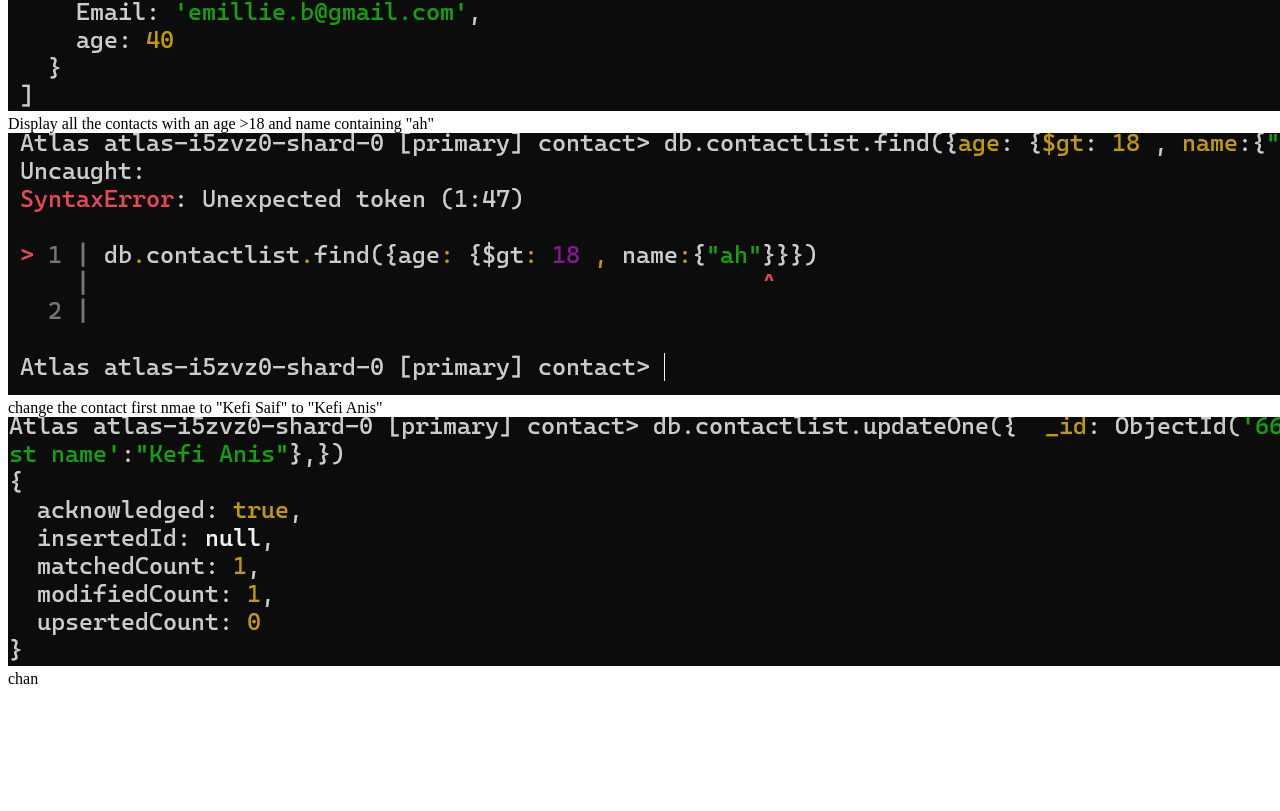
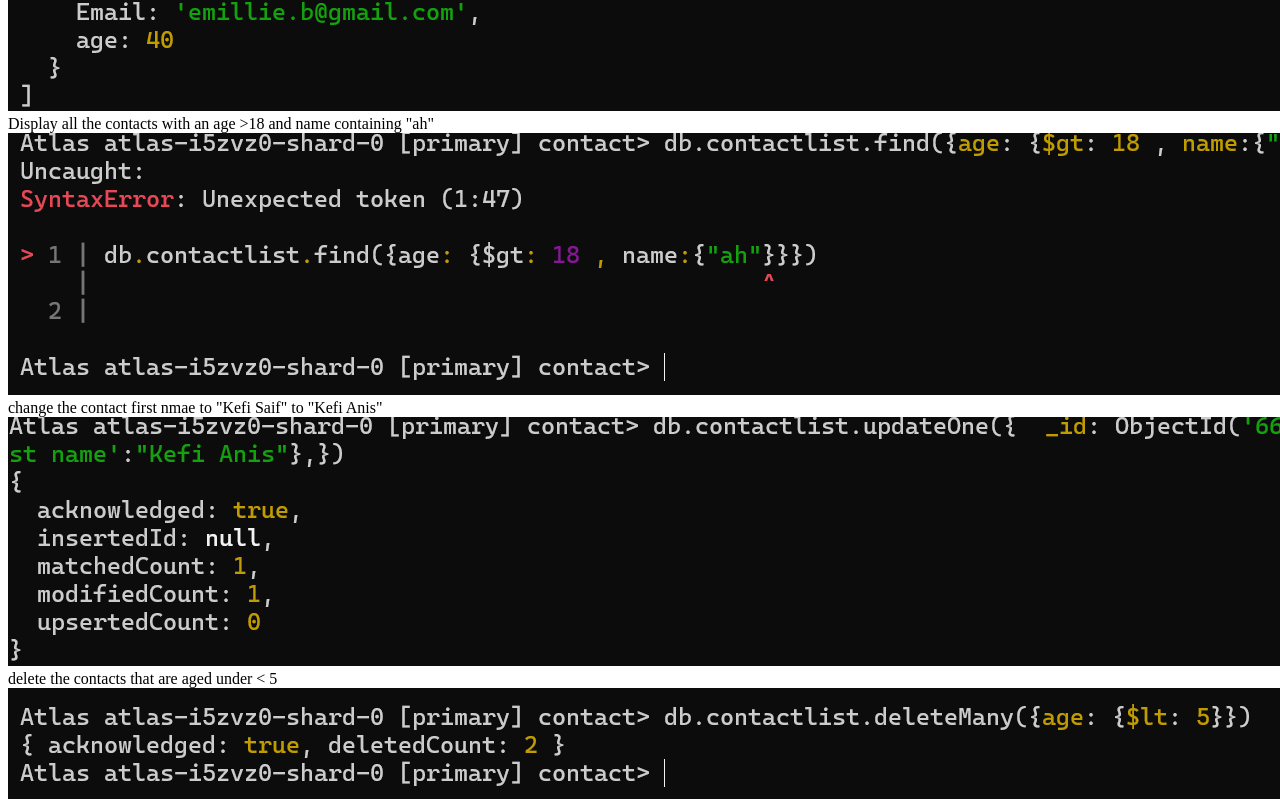
Before and after one commit to wisdommichaels/MongoDb-, a plain HTML site: page index.html in a window 1280 px wide. Shown: the part 1773-2584 px from the top of the page. Before the commit the page ends 2469 px from the top, so only its background shows below. Drawn offline with Linux system fonts and the light colour scheme.

Commit message:
added index.html

```diff
--- a/index.html
+++ b/index.html
@@ -29,7 +29,9 @@ Display all the contacts with an age >18 and name containing "ah"
 change the contact first nmae to "Kefi Saif" to "Kefi Anis"
 <img src="./asset/Screenshot 2024-07-23 235511.png" alt="">
 
-chan
+delete the contacts that are aged under < 5
+<img src="./asset/Screenshot 2024-07-23 233927.png" alt="">
+
 
 
 
```
